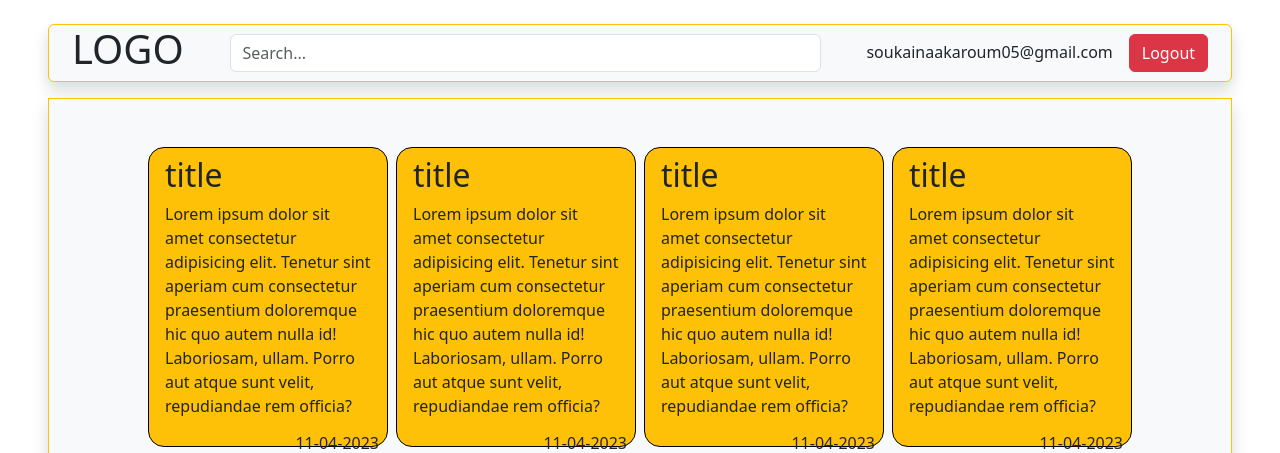
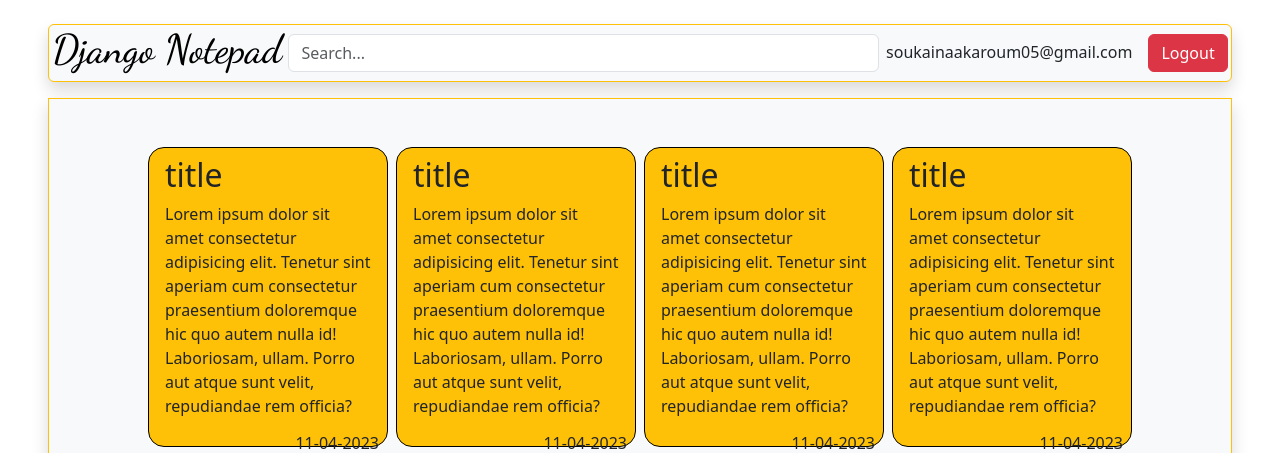
Before and after one commit to Ali-404/notesapp-django, a Django app: page / in a window 1280 px wide. Shown: the top 453 px of the page. Run offline with Django 5.2, Linux system fonts and the light colour scheme.

Commit message:
logo changed

```diff
--- a/notesProject/notes/templates/base.html
+++ b/notesProject/notes/templates/base.html
@@ -6,6 +6,9 @@
     <title>{% block title %} {% endblock %}</title>
     <link href="https://cdn.jsdelivr.net/npm/bootstrap@5.3.3/dist/css/bootstrap.min.css" rel="stylesheet" integrity="sha384-QWTKZyjpPEjISv5WaRU9OFeRpok6YctnYmDr5pNlyT2bRjXh0JMhjY6hW+ALEwIH" crossorigin="anonymous">
     <link rel="stylesheet" href="https://cdn.jsdelivr.net/npm/bootstrap-icons@1.11.3/font/bootstrap-icons.min.css">
+    <link rel="preconnect" href="https://fonts.googleapis.com">
+    <link rel="preconnect" href="https://fonts.gstatic.com" crossorigin>
+    <link href="https://fonts.googleapis.com/css2?family=Dancing+Script:wght@400..700&family=Pacifico&display=swap" rel="stylesheet">
 </head>
 <body class="min-vh-100 d-flex flex-column px-5 py-4 gap-3 overflow-hidden">
     {% include 'nav.html' %}
--- a/notesProject/notes/templates/nav.html
+++ b/notesProject/notes/templates/nav.html
@@ -1,6 +1,6 @@
 <header>
     <nav class="d-flex flex-row align-items-center justify-content-around rounded-2 shadow bg-light border border-warning">
-        <h1>LOGO</h1>
+        <h1 class="text-black" style="font-family: Dancing Script,  cursive;">Django Notepad</h1>
         <input class="form-control w-50" type="search" placeholder="Search...">
         <div class="d-flex flex-row align-items-center justify-content-center gap-3">
             <h6 class="mt-2">soukainaakaroum05@gmail.com</h6>
```
